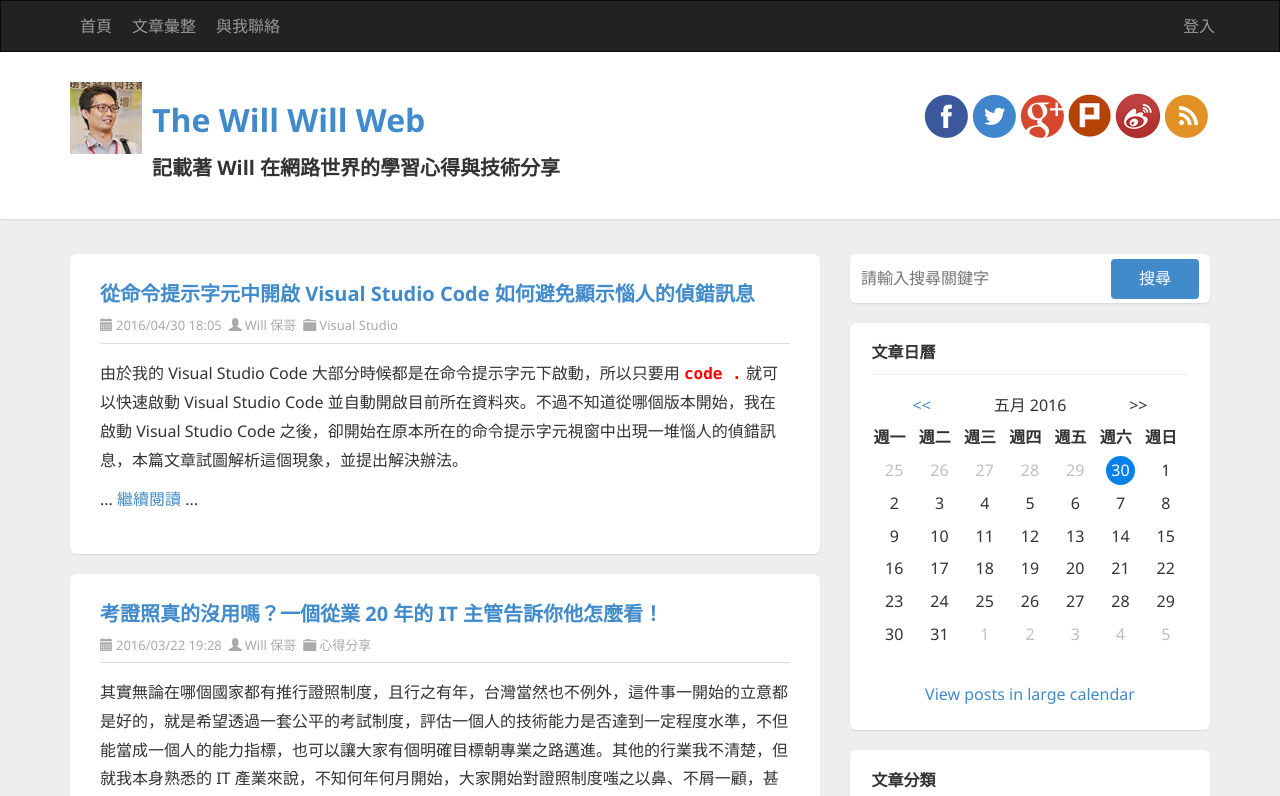
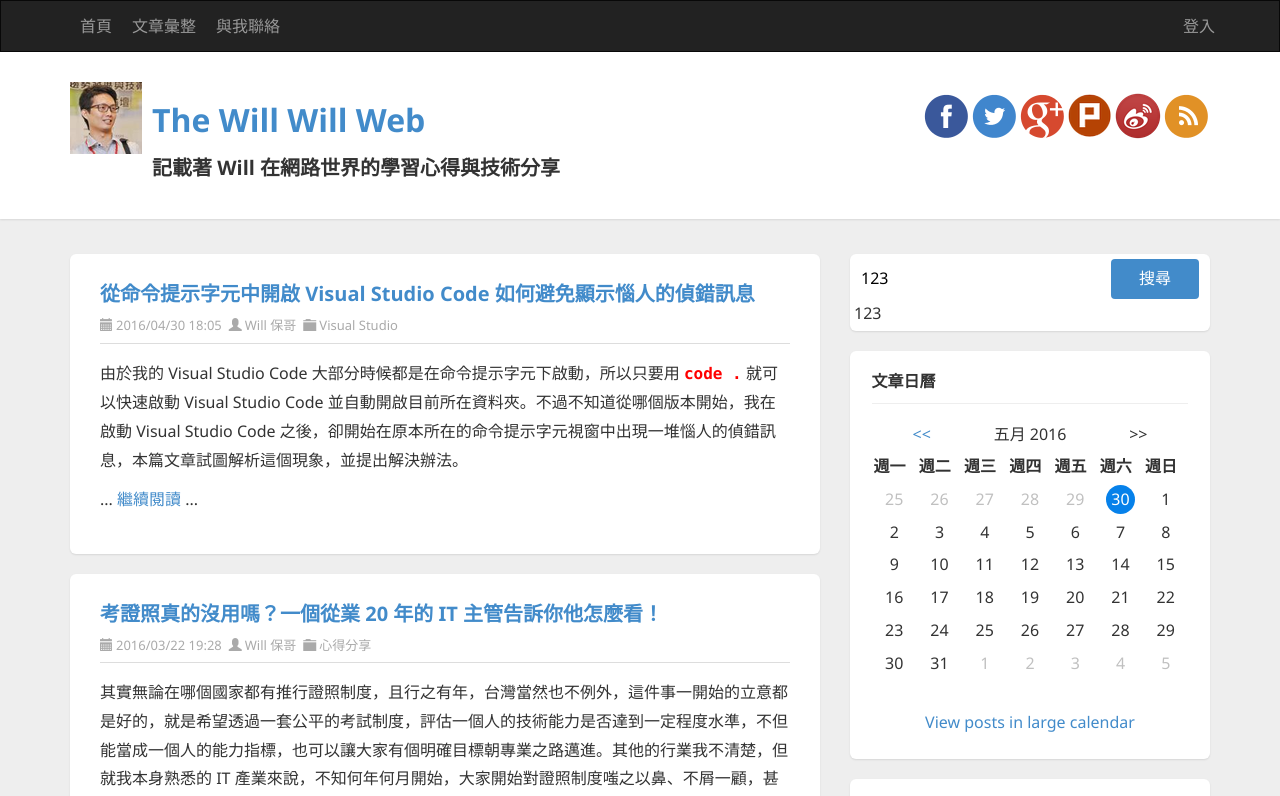
Before and after one commit to coolrare/RTPMSAngular4, an Angular app: page / in a window 1280 px wide. Shown: the top 796 px of the page. Built offline with nearby package versions, Linux system fonts and the light colour scheme.

Commit message:
示範範本參考變數

```diff
--- a/src/app/app.component.html
+++ b/src/app/app.component.html
@@ -74,8 +74,12 @@
         <div class="widget search">
           <div class="widget-content">
             <div id="searchbox">
-              <input type="text" placeholder="請輸入搜尋關鍵字" accesskey="s">
-              <input type="button" value="搜尋" id="searchbutton">
+              <input type="text" placeholder="請輸入搜尋關鍵字" accesskey="s"
+                [value]="keyword" (keyup)="clearKeyword($event)"
+                #tKeyword>
+              <input type="button" value="搜尋" id="searchbutton"
+                (click)="setKeyword(tKeyword.value)">
+              {{ keyword }}
             </div>
           </div>
         </div>
--- a/src/app/app.component.ts
+++ b/src/app/app.component.ts
@@ -7,4 +7,13 @@ import { Component } from '@angular/core';
 })
 export class AppComponent {
   title = 'app';
+  keyword = '123';
+  clearKeyword($event: KeyboardEvent) {
+    if ($event.keyCode == 27) {
+      this.keyword = '';
+    }
+  }
+  setKeyword(str) {
+    this.keyword = str;
+  }
 }
--- a/src/app/app.module.ts
+++ b/src/app/app.module.ts
@@ -1,5 +1,6 @@
 import { BrowserModule } from '@angular/platform-browser';
 import { NgModule } from '@angular/core';
+import { FormsModule } from '@angular/forms';
 
 import { AppComponent } from './app.component';
 import { HeaderComponent } from './header/header.component';
@@ -12,7 +13,8 @@ import { FooterComponent } from './footer/footer.component';
     FooterComponent
   ],
   imports: [
-    BrowserModule
+    BrowserModule,
+    FormsModule
   ],
   providers: [],
   bootstrap: [AppComponent]
```
